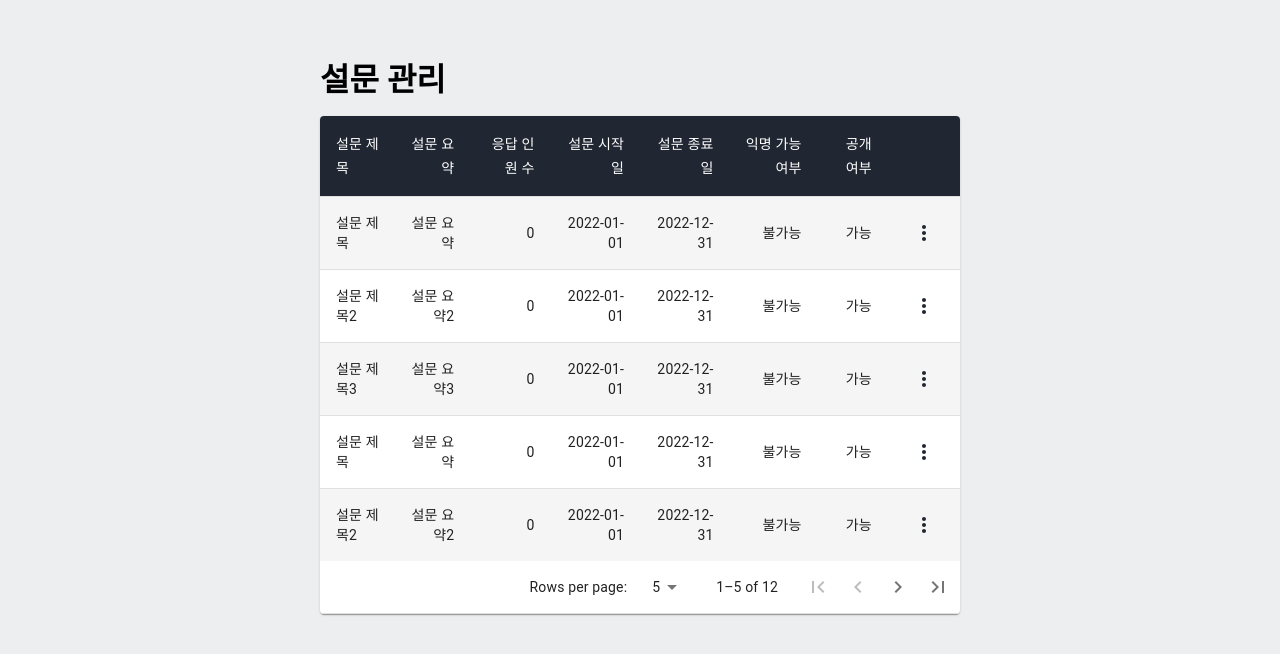
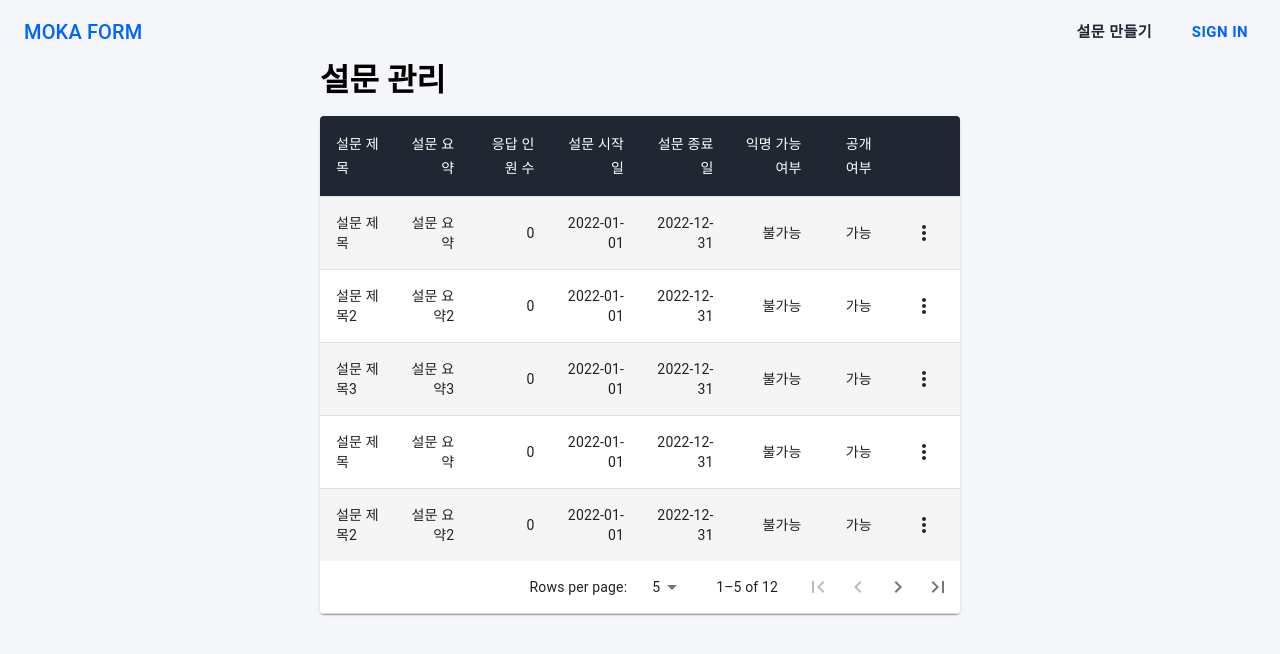
Before and after one commit to moka-team/mokaform-client, a React (Create React App) app: page /survey/manage in a window 1280 px wide. Shown: the top 654 px of the page. Built offline with nearby package versions, Linux system fonts and the light colour scheme; the HTML template or start-up script is replaced by a standard one.

Commit message:
feat: Header 추가 (MOKA-65)

```diff
--- a/src/components/surveys/manage/ManageSurveySection.jsx
+++ b/src/components/surveys/manage/ManageSurveySection.jsx
@@ -1,10 +1,12 @@
 import React from "react";
+import Header from "../../main/Header";
 import CustomizedTable from "./CustomizedTable";
 import { Container, Table, Text } from "./styled";
 
 export default function ManageSurveySection() {
   return (
     <Container>
+      <Header></Header>
       <Table>
         <Text>설문 관리</Text>
         <CustomizedTable></CustomizedTable>
--- a/src/components/surveys/manage/styled.js
+++ b/src/components/surveys/manage/styled.js
@@ -3,7 +3,7 @@ import styled from "styled-components";
 const Container = styled.div`
   display: flex;
   min-height: 100vh;
-  background-color: #edeef0;
+  background-color: #f5f6fa;
 `;
 
 const Table = styled.div`
@@ -21,7 +21,6 @@ const Text = styled.text`
   font-weight: 900;
   font-size: xx-large;
   border: none;
-  background-color: #edeef0;
   color: black;
 `;
 
```
